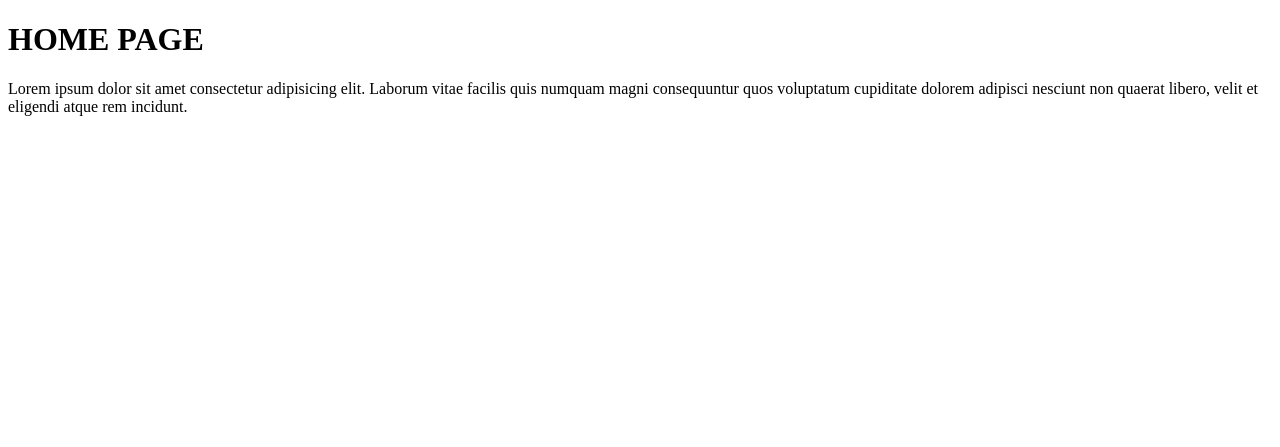
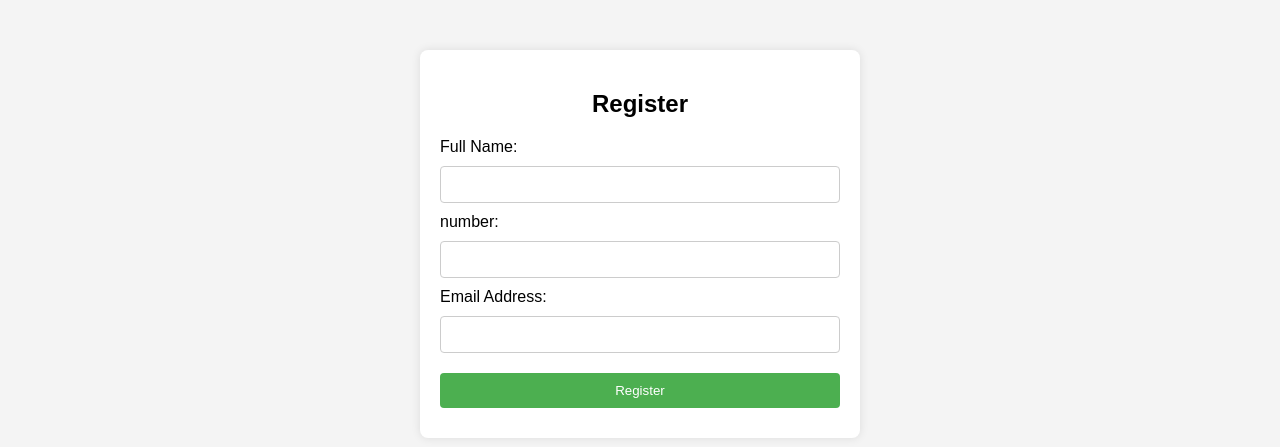
Before and after one commit to MuhammedAslamShahS/Python_Flask_Web, a Flask app: page / in a window 1280 px wide. Shown: the top 447 px of the page. Run offline with Flask 3, Linux system fonts and the light colour scheme.

Commit message:
form added post method

```diff
--- a/app.py
+++ b/app.py
@@ -1,23 +1,29 @@
-from flask import Flask, render_template
+from flask import Flask, render_template, request
 app = Flask(__name__)
 
 
 # Mian Page / Home page
-
 @app.route('/')
 def home():
     return render_template('index.html')
 
+# Registration Page
+@app.route('/register', methods=['GET', 'POST'])
+def register():
+    if request.method == 'POST':
+        name = request.form.get('name')
+        number = request.form.get('number')
+        email = request.form.get('email')
+        return render_template('register.html', name=name, number=number, email=email)
+    return render_template('index.html')
 
 # About page
-
 @app.route('/about')
 def about():
     return render_template('about.html')
 
 
 # Product page
-
 @app.route('/product')
 def product():
     return render_template('product.html')
@@ -25,14 +31,12 @@ def product():
 
 
 # Product/laptop page
-
 @app.route('/product/laptop')
 def laptop():
     return render_template('product.html')
 
 
 # Contact page
-
 @app.route('/contact')
 def contact():
     return render_template('contact.html')
--- a/templates/index.html
+++ b/templates/index.html
@@ -3,10 +3,64 @@
 <head>
     <meta charset="UTF-8">
     <meta name="viewport" content="width=device-width, initial-scale=1.0">
-    <title>Document</title>
+    <title>Registration Form</title>
+    <style>
+        body {
+            font-family: Arial, sans-serif;
+            background-color: #f4f4f4;
+            margin: 0;
+            padding: 0;
+        }
+        .container {
+            max-width: 400px;
+            margin: 50px auto;
+            background-color: white;
+            padding: 20px;
+            border-radius: 8px;
+            box-shadow: 0 0 10px rgba(0, 0, 0, 0.1);
+        }
+        h2 {
+            text-align: center;
+            margin-bottom: 20px;
+        }
+        input[type="text"], input[type="email"], input[type="number"], input[type="submit"] {
+            width: 100%;
+            padding: 10px;
+            margin: 10px 0;
+            border: 1px solid #ccc;
+            border-radius: 4px;
+            box-sizing: border-box;
+        }
+        input[type="submit"] {
+            background-color: #4CAF50;
+            color: white;
+            border: none;
+            cursor: pointer;
+        }
+        input[type="submit"]:hover {
+            background-color: #45a049;
+        }
+    </style>
 </head>
 <body>
-    <h1>HOME PAGE</h1>
-    <p>Lorem ipsum dolor sit amet consectetur adipisicing elit. Laborum vitae facilis quis numquam magni consequuntur quos voluptatum cupiditate dolorem adipisci nesciunt non quaerat libero, velit et eligendi atque rem incidunt.</p>
+
+    <div class="container">
+        <h2>Register</h2>
+        <form action="/register" method="POST">
+            <label for="name">Full Name:</label>
+            <input type="text" id="name" name="name" required autocomplete="off">
+
+            <label for="number">number:</label>
+            <input type="number" id="number" name="number" required autocomplete="off">
+
+            <label for="email">Email Address:</label>
+            <input type="email" id="email" name="email" required autocomplete="off">
+
+
+
+            <input type="submit" value="Register">
+        </form>
+    </div>
+
 </body>
 </html>
```
Also changed, not shown: templates/register.html (added, +32 -0 lines).
